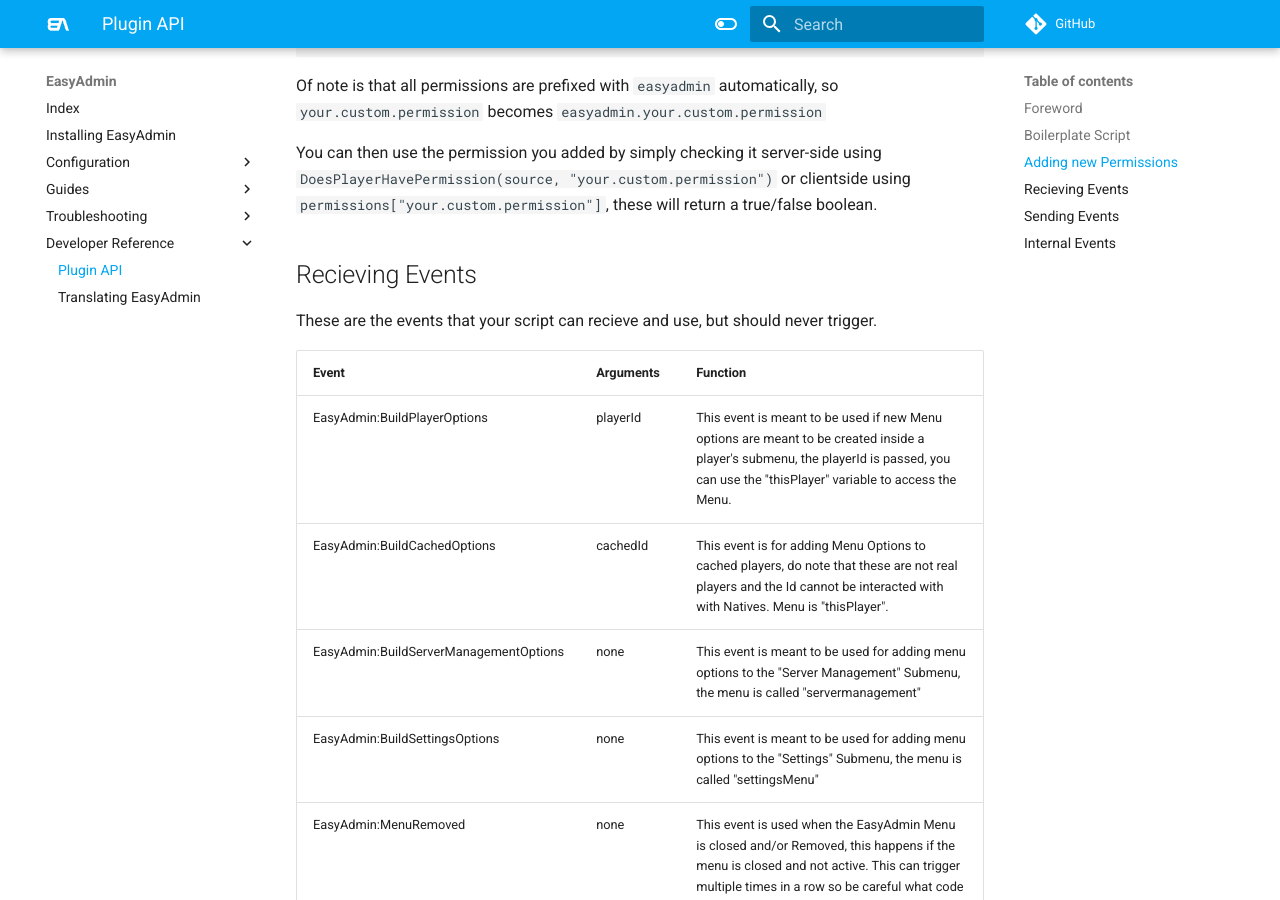
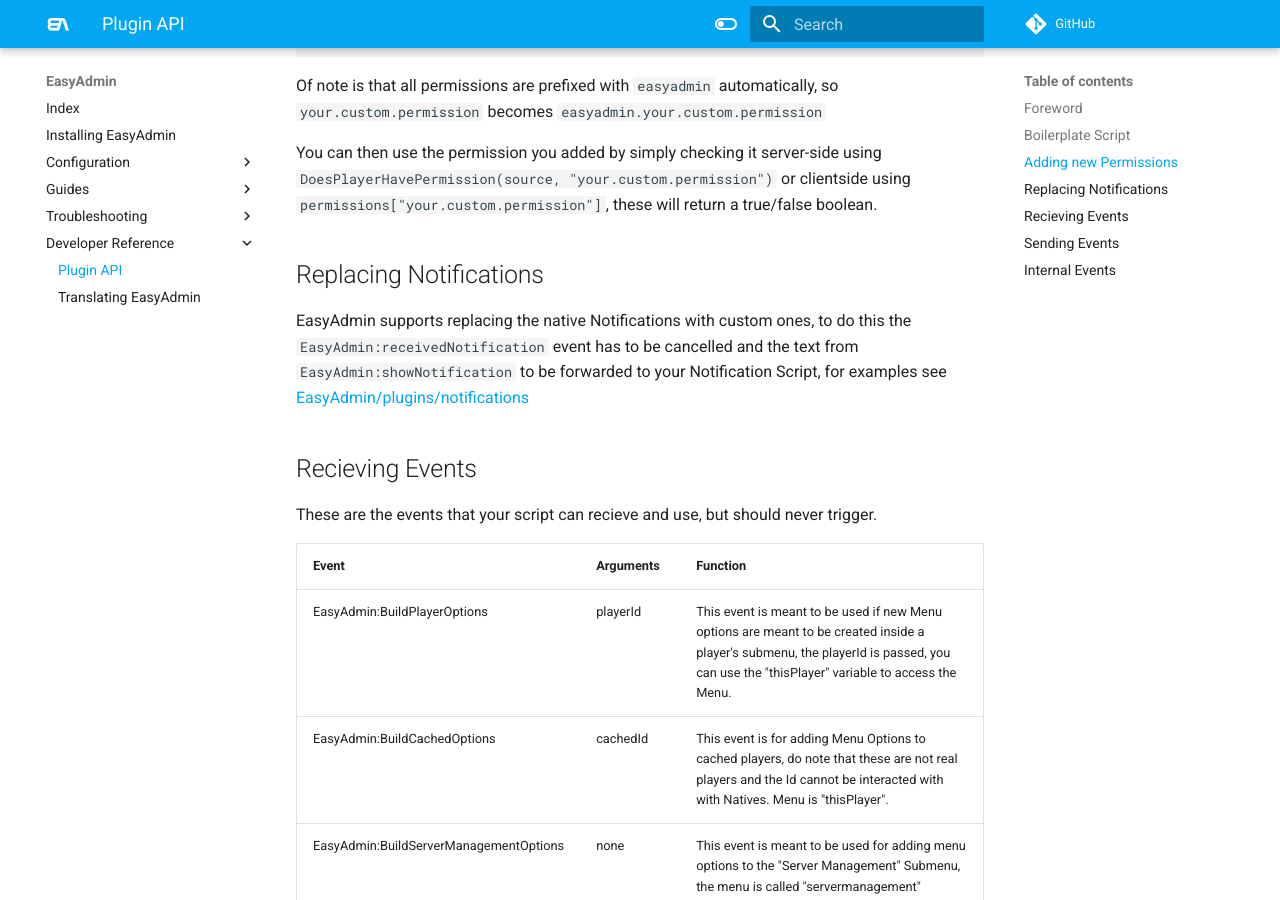
Before and after one commit to Blumlaut/EasyAdmin-docs, an MkDocs documentation site: the page built from docs/plugins.md, in a window 1280 px wide and 900 px high, scrolled down 1477 px. Built offline with MkDocs 1.6.1 and Material for MkDocs 9.7.7, drawn with Linux system fonts in a browser that asks for light colours; comment, search, counter and statistics services are not loaded.

Commit message:
Update plugins.md

```diff
--- a/docs/plugins.md
+++ b/docs/plugins.md
@@ -68,6 +68,10 @@ Of note is that all permissions are prefixed with `easyadmin` automatically, so
 You can then use the permission you added by simply checking it server-side using `DoesPlayerHavePermission(source, "your.custom.permission")` or clientside using `permissions["your.custom.permission"]`, these will return a true/false boolean.
 
 
+## Replacing Notifications
+
+EasyAdmin supports replacing the native Notifications with custom ones, to do this the `EasyAdmin:receivedNotification` event has to be cancelled and the text from `EasyAdmin:showNotification` to be forwarded to your Notification Script, for examples see [EasyAdmin/plugins/notifications](https://github.com/Blumlaut/EasyAdmin/tree/master/plugins/notifications)
+
 ## Recieving Events
 
 These are the events that your script can recieve and use, but should never trigger.
```
